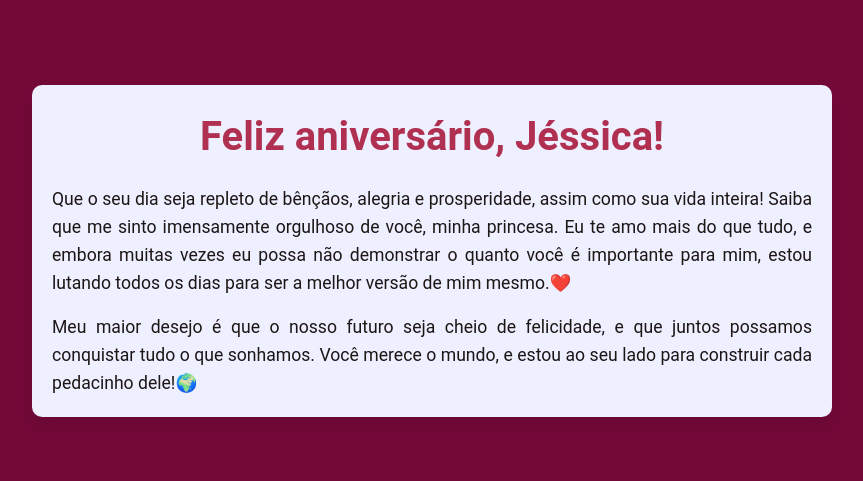
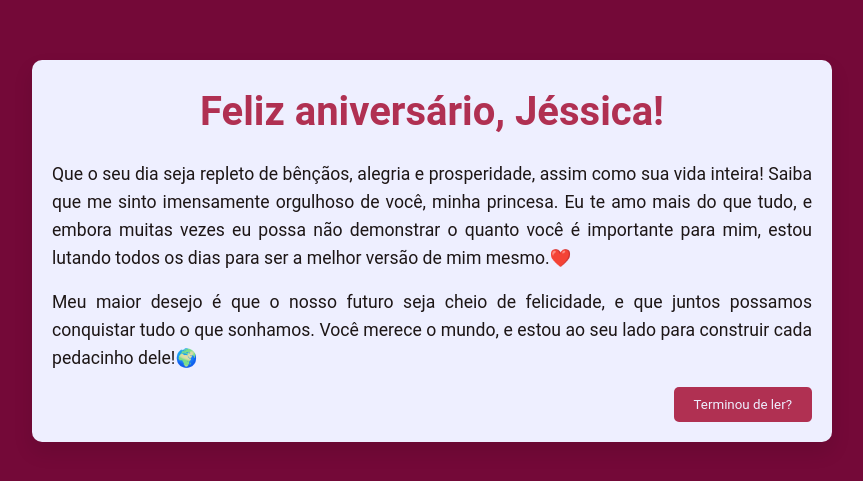
Before and after one commit to lanDev01/happy-birthday, an Angular app: page / in a window 1280 px wide. Shown: the part 149-630 px from the top of the page, without its empty margins (208-1071 px from the left). Built offline with nearby package versions, Linux system fonts and the light colour scheme.

Commit message:
feat: add conditional rendering and button for message completion; enhance styles for greeting subtitle

```diff
--- a/src/app/page/message/message.component.html
+++ b/src/app/page/message/message.component.html
@@ -1,3 +1,4 @@
+@if (!isFinishedReading) {
 <div class="content">
   <h1 class="greeting">Feliz aniversário, {{ name }}!</h1>
   <p class="message">
@@ -10,4 +11,13 @@
     Meu maior desejo é que o nosso futuro seja cheio de felicidade, e que juntos possamos conquistar
     tudo o que sonhamos. Você merece o mundo, e estou ao seu lado para construir cada pedacinho dele!🌍
   </p>
+
+  <div class="button-wrapper">
+    <button (click)="handleFinishedReading()">Terminou de ler?</button>
+  </div>
 </div>
+} @else {
+<div class="content">
+  <h2 class="greeting-subtitle">Então nos vemos na sua próxima primavera🏵️</h2>
+</div>
+}
--- a/src/app/page/message/message.component.scss
+++ b/src/app/page/message/message.component.scss
@@ -30,6 +30,17 @@
   }
 }
 
+.greeting-subtitle {
+  color: var(--color-primary);
+  font-size: 2.5rem;
+  text-align: center;
+  font-weight: bold;
+
+  @media screen and (max-width: 768px) {
+    font-size: 1.5rem;
+  }
+}
+
 .message {
   margin-bottom: 15px;
   font-size: 1.1rem;
@@ -44,3 +55,9 @@
 .message:last-child {
   margin-bottom: 0;
 }
+
+.button-wrapper {
+  width: 100%;
+  display: flex;
+  justify-content: end;
+}
--- a/src/app/page/message/message.component.ts
+++ b/src/app/page/message/message.component.ts
@@ -8,4 +8,9 @@ import { Component } from "@angular/core";
 })
 export class MessageComponent {
   name = "Jéssica";
+  isFinishedReading = false;
+
+  handleFinishedReading() {
+    this.isFinishedReading = true;
+  }
 }
```
